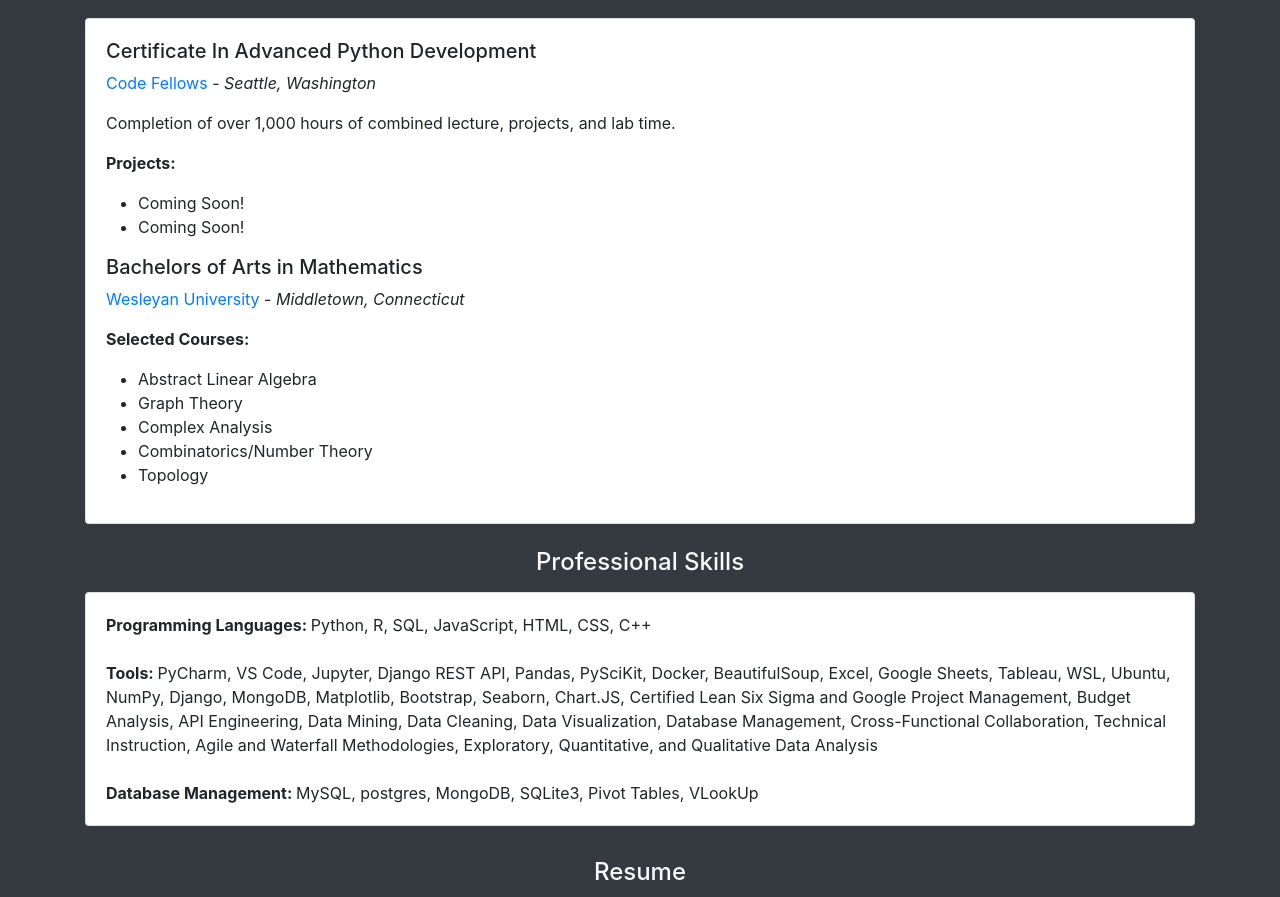
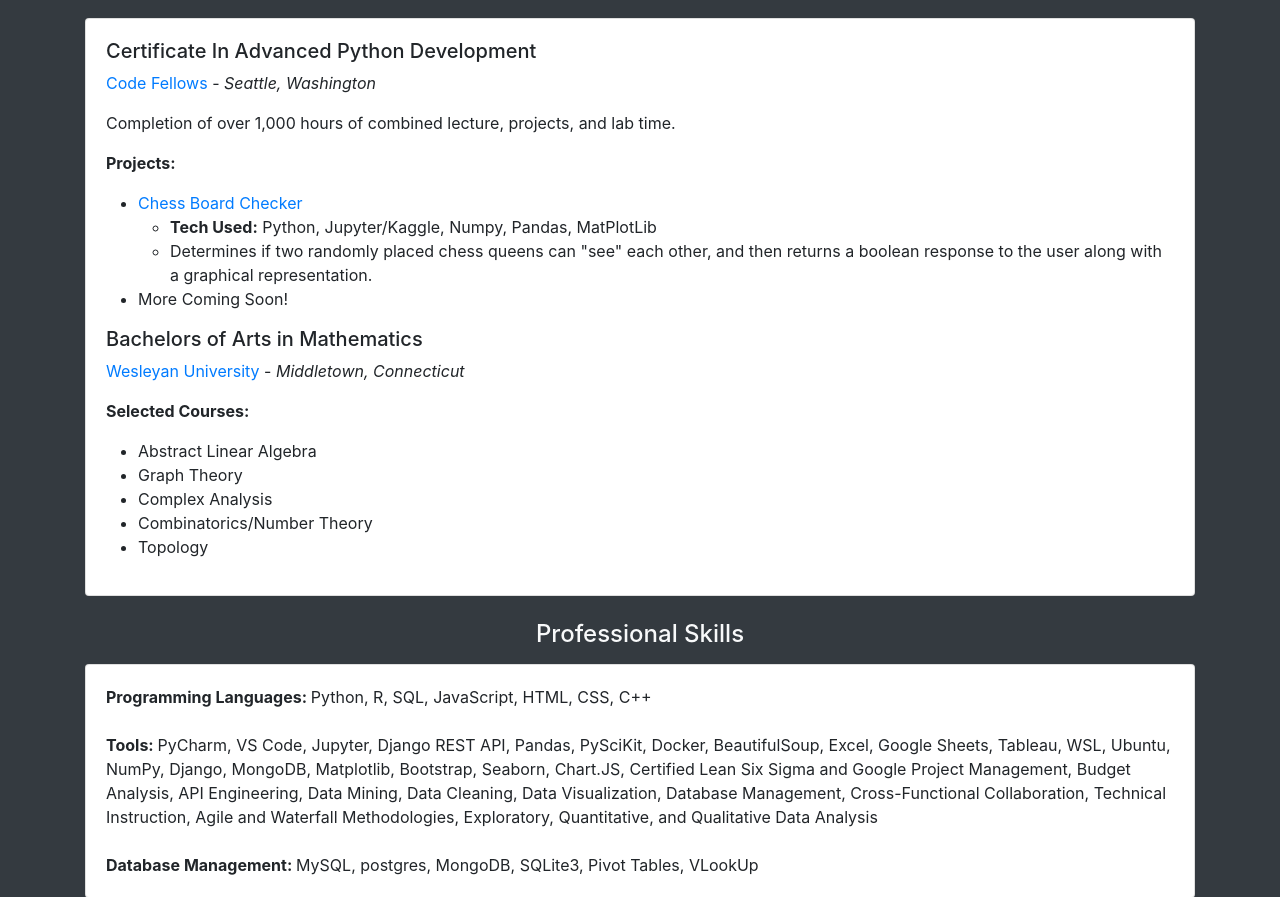
Before and after one commit to BrianSward/spa-flask-portfolio, a Flask app: page / in a window 1280 px wide. Shown: the part 554-1451 px from the top of the page. Run offline with Flask 2, Linux system fonts and the light colour scheme; some libraries are stand-ins or nearby versions.

Commit message:
added a project

```diff
--- a/Flask/templates/index.html
+++ b/Flask/templates/index.html
@@ -146,10 +146,19 @@
                 <br>
                 <ul>
                   <li>
-                    Coming Soon!
+                    <a href="   https://www.linkedin.com/in/brian-sward/overlay/1635512259542/single-media-viewer/?profileId=ACoAAB3jU-wBZcmsHTuLLnTX46XFlTkXB6O0W0M">Chess Board Checker</a>
+                    <ul>
+                      <li>
+                        <b>Tech Used:</b> Python, Jupyter/Kaggle, Numpy, Pandas, MatPlotLib
+                      </li>
+                      <li>
+                        Determines if two randomly placed chess queens can "see" each other, and then returns a boolean response to the user along with a graphical representation.
+                      </li>
+                    </ul>
+
                   </li>
                   <li>
-                    Coming Soon!
+                    More Coming Soon!
                   </li>
                 </ul>
                 <div class="h5">
```
